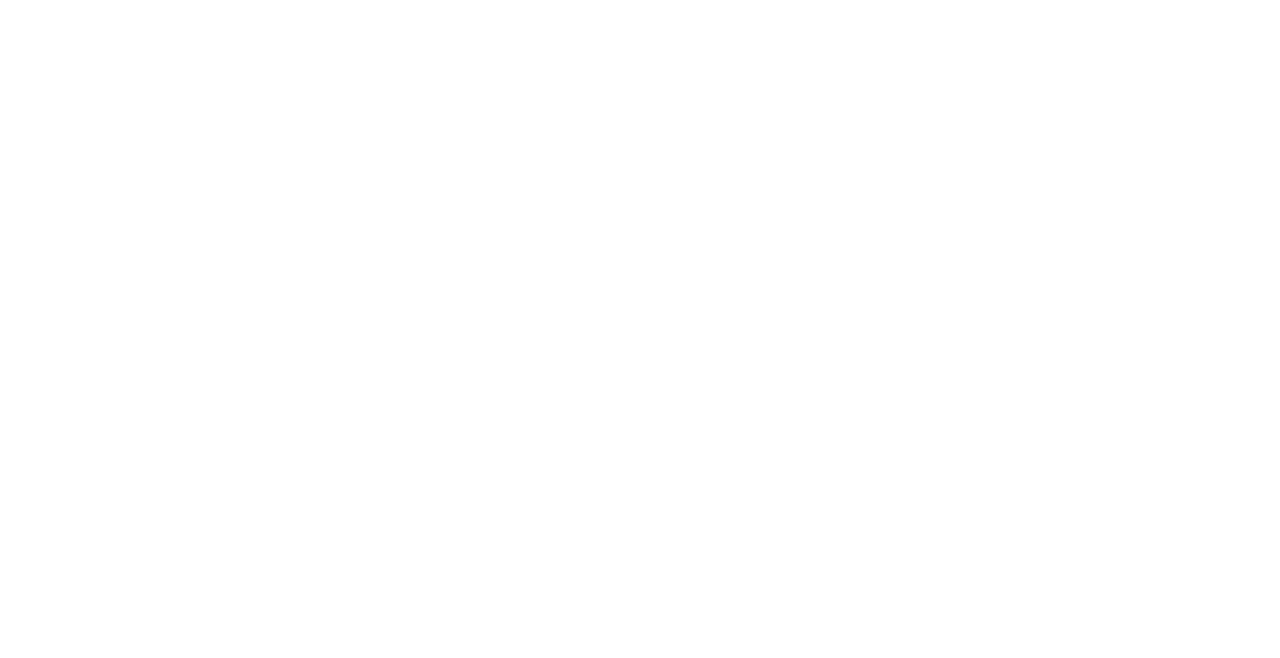
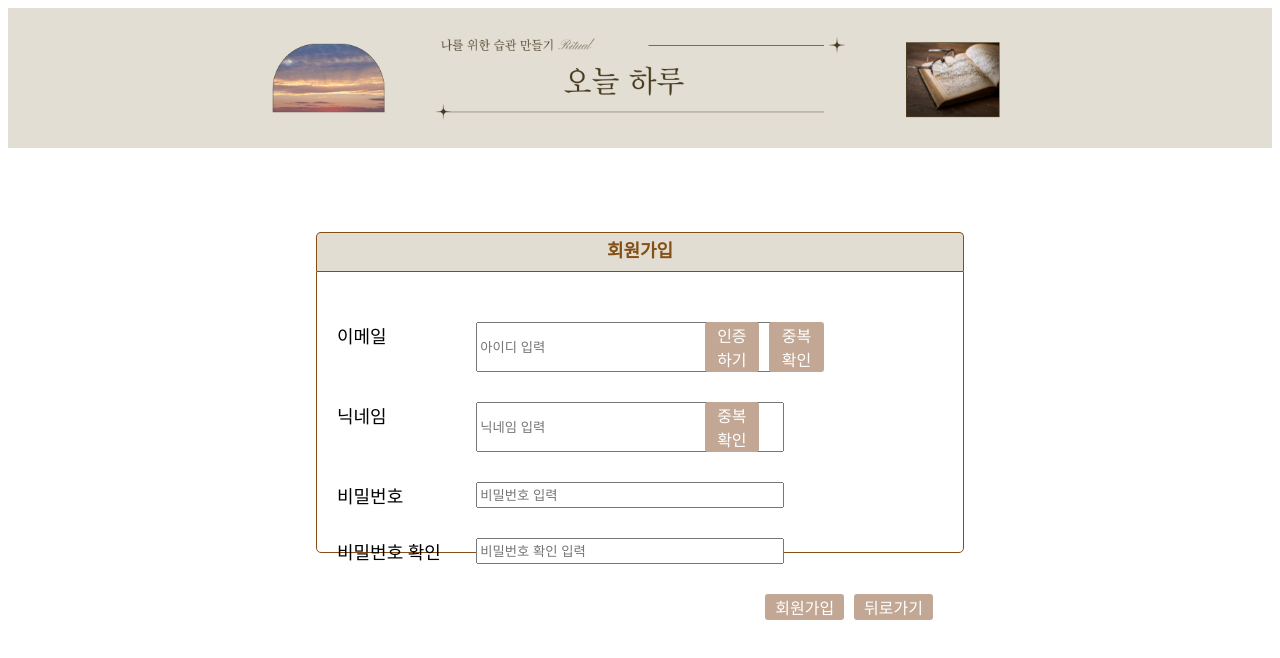
Before and after one commit to tjleejava/project-Today, a React (Create React App) app in the folder today/client/: page /signup in a window 1280 px wide. Before the commit this address had no page. Shown: the top 658 px of the page. Built offline with nearby package versions, Linux system fonts and the light colour scheme.

Commit message:
[DESIGN] 회원가입 폼 작성

```diff
--- a/today/client/src/App.js
+++ b/today/client/src/App.js
@@ -6,6 +6,7 @@
 import Menus2 from './pages/Menus2';
 import AdminLayout from "./layouts/AdminLayout";
 import Login from './pages/login/Login';
+import SignUp from './pages/signup/SignUp';
 
 function App() {
   return (
@@ -20,6 +21,7 @@
         <Route path="/admin" element={ <AdminLayout/> } >
         </Route>
         <Route path="/login" element={ <Login/> }/>
+        <Route path="/signup" element={<SignUp/>}/>
       </Routes>
     </BrowserRouter>
   );
--- a/today/client/src/components/login/LoginForm.js
+++ b/today/client/src/components/login/LoginForm.js
@@ -1,27 +1,44 @@
+import { useState } from 'react';
 import './LoginForm.css';
 import { Link } from 'react-router-dom';
 
 function LoginForm() {
 
+  const [form, setForm] = useState({
+    id: '',
+    password: ''
+  });
+  const { id, password } = form;
+
+  const onChangeHandler = e => {
+    const changedForm = {
+      ...form,
+      [e.target.name]: e.target.value
+    }
+
+    setForm(changedForm);
+  }
+
+
   return (
     <>
       <div className="container">
-        <div className="login-header">오늘하루 시작하기</div>
+        <div className="login-header">오늘 하루</div>
         <div className="login-content">
           <div className="id-input">
-            <label>아이디</label>
-            <input type="text" placeholder='아이디 입력'/>
+            <label>이메일</label>
+            <input onChange={ onChangeHandler } name="id" type="text" value={id} placeholder='아이디 입력'/>
           </div>
           <div className='pwd-input'>
             <label>비밀번호</label>
-            <input type="text" placeholder='비밀번호 입력'/>
+            <input onChange={ onChangeHandler } name="password" type='password' value={password} placeholder='비밀번호 입력'/>
           </div>
           <div className="login-btn">
             <button className='loginBtn'>로그인</button>
           </div>
           <div className="sign-up">
             <Link to="/signup">
-            <button className="signUpBtn">회원가입</button>
+              <button className="signUpBtn">회원가입</button>
             </Link>
             <button className="findIdBtn">아이디 찾기</button>
           </div>
--- /dev/null
+++ b/today/client/src/components/signup/SignUpForm.css
@@ -0,0 +1,91 @@
+@import url('https://fonts.googleapis.com/css2?family=Noto+Sans+KR:wght@300&family=Roboto:wght@300&display=swap');
+.container {
+  margin-top: 10vh;
+  display: grid;
+  justify-content: center;
+  font-family: 'Noto Sans KR', sans-serif !important;
+  font-family: 'Roboto', sans-serif !important;
+  font-size: 18px;
+}
+
+.signUp-header {
+  width: 50vw;
+  height: 4vh;
+  background-color: #E2DDD3;
+  color: #844F15;
+  border-radius: 5px 5px 0px 0px;
+  text-align: center;
+  padding: 3px;
+  font-weight: 600;
+  border: solid;
+  border-color: #844F15;
+  border-width: 1px 1px 0px 1px;
+}
+
+.signUp-content {
+  border: solid 1px #844F15;
+  border-radius: 0px 0px 5px 5px;
+  height: 35vh;
+  justify-content: center;
+
+}
+
+.id-input {
+  display: grid;
+  margin-top: 50px;
+  grid-template-columns: 20% 40% 10% 10%;
+}
+
+.pwd-input {
+  margin-top: 30px;
+  display: grid;
+  grid-template-columns: 20% 50%;
+}
+
+.nickname-input {
+  margin-top: 30px;
+  display: grid;
+  grid-template-columns: 20% 40% 10%;
+}
+
+input {
+  width: 300px;
+  margin-left: 30px;
+}
+
+label {
+  margin-left: 20px;
+}
+
+.signUp-btn {
+  display: flex;
+  justify-content: flex-end;
+  margin-top: 30px;
+  margin-right: 20px;
+}
+
+.signUpBtn, .authBtn, .duplicateBtn, .backBtn {
+  background-color: #C2A894;
+  border: none;
+  border-radius: 3px;
+  padding-left: 10px;
+  padding-right: 10px;
+  color: white;
+  font-size: 16px;
+  margin-right: 10px;
+}
+
+.sign-up {
+  display: flex;
+  justify-content: flex-end;
+  margin-top: 20px;
+  margin-right: 20px;
+}
+
+button {
+
+  background-color: white;
+  border: none;
+  cursor: pointer;
+  font-size: 16px;
+}
--- /dev/null
+++ b/today/client/src/components/signup/SignUpForm.js
@@ -0,0 +1,59 @@
+import './SignUpForm.css';
+import { useState } from 'react';
+
+function SignUpForm() {
+
+  const [form, setForm] = useState({
+    id: '',
+    nickname: '',
+    password: '',
+    passwordConfirm: ''
+  });
+
+  const { id, nickname, password, passwordConfirm } = form;
+
+  const onChangeHandler = e => {
+    const changedForm = {
+      ...form,
+      [e.target.name]: e.target.value
+    }
+
+    setForm(changedForm);
+  }
+
+  return (
+    <>
+      <div className="container">
+        <div className="signUp-header">회원가입</div>
+        <div className="signUp-content">
+          <div className="id-input">
+            <label>이메일</label>
+            <input onChange={ onChangeHandler } name="id" type="text" value={id} placeholder='아이디 입력'/>
+            <button className='authBtn'>인증하기</button>
+            <button className='duplicateBtn'>중복확인</button>
+          </div>
+          <div className="nickname-input">
+            <label>닉네임</label>
+            <input onChange={ onChangeHandler } name="nickname" type="text" value={nickname} placeholder='닉네임 입력'/>
+            <button className='duplicateBtn'>중복확인</button>
+          </div>
+          <div className='pwd-input'>
+            <label>비밀번호</label>
+            <input onChange={ onChangeHandler } name="password" type='password' value={password} placeholder='비밀번호 입력'/>
+          </div>
+          <div className='pwd-input'>
+            <label>비밀번호 확인</label>
+            <input onChange={ onChangeHandler } name="passwordConfirm" type='password' value={passwordConfirm} placeholder='비밀번호 확인 입력'/>
+          </div>
+          <div className="signUp-btn">
+            <button className='signUpBtn'>회원가입</button>
+            <button className='backBtn'>뒤로가기</button>
+          </div>
+        </div>
+
+      </div>
+    </>
+  );
+}
+
+export default SignUpForm;
--- a/today/client/src/pages/login/Login.js
+++ b/today/client/src/pages/login/Login.js
@@ -1,12 +1,11 @@
 import SignHeader from '../../components/commons/SignHeader';
 import LoginForm from '../../components/login/LoginForm';
+
 function Login() {
   return (
   <>
     <SignHeader/>
-    <LoginForm>
-
-    </LoginForm>
+    <LoginForm/>
   </>
   );
 };
--- /dev/null
+++ b/today/client/src/pages/signup/SignUp.js
@@ -0,0 +1,13 @@
+import SignHeader from '../../components/commons/SignHeader';
+import SignUpForm from '../../components/signup/SignUpForm'
+
+function SignUp() {
+  return (
+  <>
+    <SignHeader/>
+    <SignUpForm/>
+  </>
+  );
+};
+
+export default SignUp;
```
Also changed, not shown: today/client/src/components/signup/signUp.js (deleted, +0 -9 lines), 1 other file (tests, documents, lock files or other folders).
